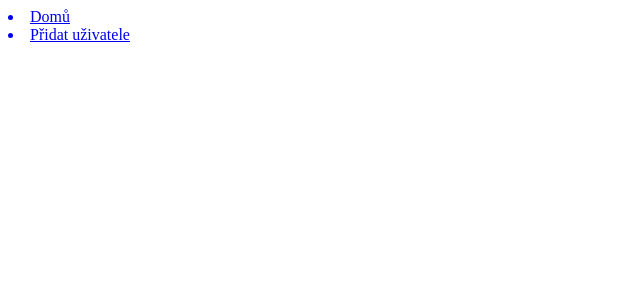
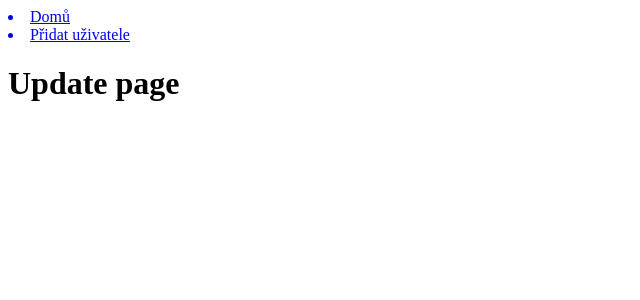
Before and after one commit to davidStupen/Genesis-Resources, a React (Vite) app in the folder Front-End Genesis Resources/: page /update in a window 1280 px wide. Shown: the top 300 px of the page, without its empty margins (0-640 px from the left). Built offline with nearby package versions, Linux system fonts and the light colour scheme.

Commit message:
příprava update.jsx

```diff
--- a/Front-End Genesis Resources/src/App.jsx
+++ b/Front-End Genesis Resources/src/App.jsx
@@ -1,6 +1,7 @@
 import {Route, Routes} from "react-router-dom"
 import Home from "./pages/Home"
 import Navbar from "./componens/Navbar"
+import Update from "./pages/Update"
 
 function App() {
   return(
@@ -10,6 +11,7 @@ function App() {
       </div>
       <Routes>
         <Route path="/" element={<Home/>}/>
+        <Route path="/update" element={<Update/>}/>
       </Routes>
     </div>
   )
--- a/Front-End Genesis Resources/src/pages/Home.jsx
+++ b/Front-End Genesis Resources/src/pages/Home.jsx
@@ -1,6 +1,7 @@
 import { useEffect, useState } from "react"
 import axios from "axios"
 import DeleteBtn from "../componens/DeleteBtn"
+import { Link } from "react-router-dom"
 const Home = () => {
   const [data, setData] = useState([])
   const [err, setErr] = useState("")
@@ -33,6 +34,7 @@ const Home = () => {
               data.map(item => <div key={item.id}>
                                   <h3>Jmeno: {item.name}, Přijmení: {item.surname}</h3>
                                   <DeleteBtn clickId={item.id} onclick={control}/>
+                                  <Link to={"/apdate"}><li>Upravit</li></Link>
                               </div>)
             }
           </div>
--- /dev/null
+++ b/Front-End Genesis Resources/src/pages/Update.jsx
@@ -0,0 +1,10 @@
+
+const Update = () => {
+  return(
+    <div>
+      <h1>Update page</h1>
+
+    </div>
+  )
+}
+export default Update
```
